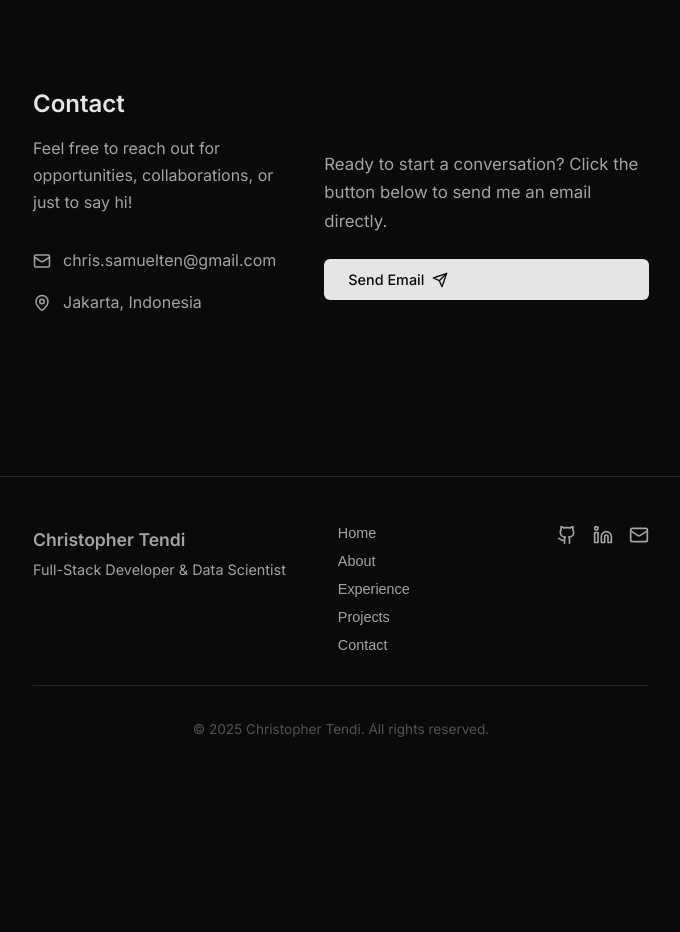
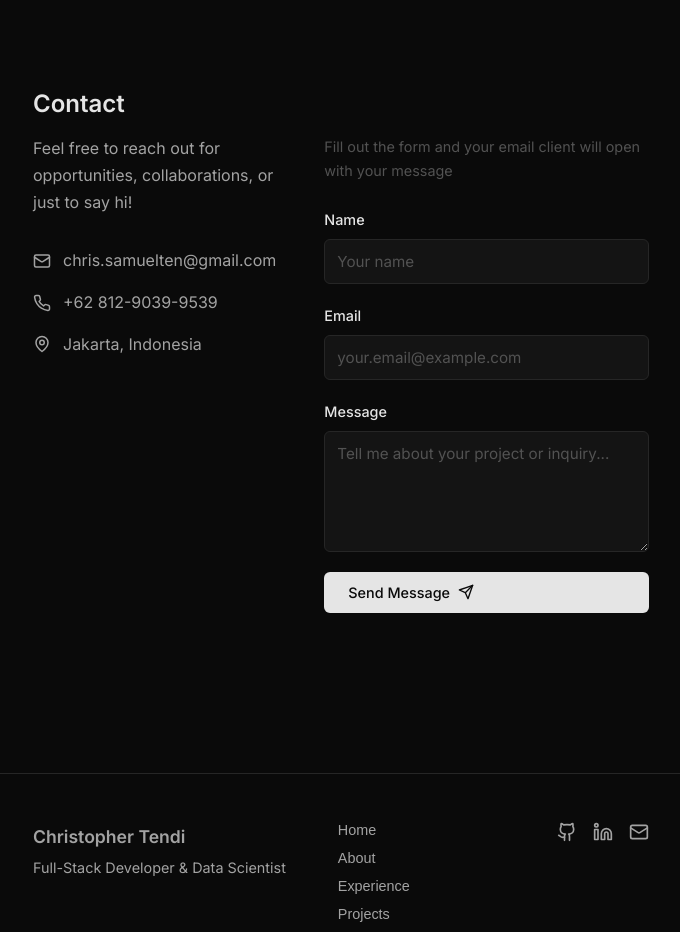
Before and after one commit to christophertendi/portfolio-minimal-1, a React (Vite) app: page / in a window 1280 px wide. Shown: the part 5740-6672 px from the top of the page, without its empty margins (299-979 px from the left). Before the commit the page ends 6513 px from the top, so only its background shows below. Built offline with nearby package versions, Linux system fonts and the light colour scheme.

Commit message:
created contact form mailto

```diff
--- a/src/components/Contact.css
+++ b/src/components/Contact.css
@@ -33,17 +33,88 @@
   color: var(--accent);
 }
 
-.contact-cta {
+.contact-form-container {
   display: flex;
   flex-direction: column;
-  justify-content: center;
-  gap: 1.5rem;
+  gap: 1rem;
 }
 
-.cta-text {
-  font-size: 1.05rem;
-  line-height: 1.7;
+.form-subtitle {
+  font-size: 0.9rem;
+  color: var(--text-tertiary);
+  margin-bottom: 0.5rem;
+}
+
+.success-message {
+  display: flex;
+  align-items: flex-start;
+  gap: 0.75rem;
+  padding: 1rem;
+  background: rgba(0, 217, 255, 0.1);
+  border: 1px solid var(--accent);
+  border-radius: 6px;
   color: var(--text-secondary);
+  font-size: 0.9rem;
+  margin-bottom: 1rem;
+}
+
+.success-icon {
+  display: flex;
+  align-items: center;
+  justify-content: center;
+  width: 20px;
+  height: 20px;
+  background: var(--accent);
+  color: var(--bg);
+  border-radius: 50%;
+  font-weight: bold;
+  flex-shrink: 0;
+}
+
+.contact-form {
+  display: flex;
+  flex-direction: column;
+  gap: 1.25rem;
+}
+
+.form-group {
+  display: flex;
+  flex-direction: column;
+  gap: 0.5rem;
+}
+
+.form-group label {
+  font-size: 0.9rem;
+  font-weight: 500;
+  color: var(--text);
+}
+
+.form-group input,
+.form-group textarea {
+  padding: 0.75rem;
+  background: var(--bg-subtle);
+  border: 1px solid var(--border);
+  border-radius: 6px;
+  color: var(--text);
+  font-family: var(--font-sans);
+  font-size: 0.95rem;
+  transition: border-color 0.2s;
+}
+
+.form-group input::placeholder,
+.form-group textarea::placeholder {
+  color: var(--text-tertiary);
+}
+
+.form-group input:focus,
+.form-group textarea:focus {
+  outline: none;
+  border-color: var(--text-tertiary);
+}
+
+.form-group textarea {
+  resize: vertical;
+  min-height: 120px;
 }
 
 @media (max-width: 768px) {
--- a/src/components/Contact.jsx
+++ b/src/components/Contact.jsx
@@ -1,9 +1,54 @@
-import { Mail, MapPin, Send } from 'lucide-react';
+import { useState } from 'react';
+import { Mail, MapPin, Send, Phone } from 'lucide-react';
 import './Contact.css';
 
 const Contact = () => {
-  const handleEmailClick = () => {
-    window.location.href = 'mailto:chris.samuelten@gmail.com?subject=Contact from Portfolio&body=Hi Christopher,%0D%0A%0D%0A';
+  const [formData, setFormData] = useState({
+    name: '',
+    email: '',
+    message: ''
+  });
+
+  const [showSuccess, setShowSuccess] = useState(false);
+
+  const handleChange = (e) => {
+    const { name, value } = e.target;
+    setFormData({
+      ...formData,
+      [name]: value
+    });
+  };
+
+  const handleSubmit = (e) => {
+    e.preventDefault();
+
+    // Create mailto link with form data
+    const subject = `Portfolio Contact from ${formData.name}`;
+    const body = `
+Name: ${formData.name}
+Email: ${formData.email}
+
+Message:
+${formData.message}
+    `.trim();
+
+    const mailtoLink = `mailto:chris.samuelten@gmail.com?subject=${encodeURIComponent(subject)}&body=${encodeURIComponent(body)}`;
+
+    // Open mailto link
+    window.location.href = mailtoLink;
+
+    // Show success message
+    setShowSuccess(true);
+
+    // Reset form
+    setFormData({
+      name: '',
+      email: '',
+      message: ''
+    });
+
+    // Hide success message after 5 seconds
+    setTimeout(() => setShowSuccess(false), 5000);
   };
 
   return (
@@ -23,20 +68,78 @@ const Contact = () => {
                 <a href="mailto:chris.samuelten@gmail.com">chris.samuelten@gmail.com</a>
               </div>
               <div className="contact-item">
+                <Phone size={18} />
+                <a href="https://wa.me/6281290399539" target="_blank" rel="noopener noreferrer">
+                  +62 812-9039-9539
+                </a>
+              </div>
+              <div className="contact-item">
                 <MapPin size={18} />
                 <span>Jakarta, Indonesia</span>
               </div>
             </div>
           </div>
 
-          <div className="contact-cta">
-            <p className="cta-text">
-              Ready to start a conversation? Click the button below to send me an email directly.
+          <div className="contact-form-container">
+            <p className="form-subtitle">
+              Fill out the form and your email client will open with your message
             </p>
-            <button onClick={handleEmailClick} className="btn btn-primary">
-              Send Email
-              <Send size={16} />
-            </button>
+
+            {showSuccess && (
+              <div className="success-message">
+                <span className="success-icon">✓</span>
+                <div>
+                  <strong>Form submitted!</strong><br />
+                  Your email client should open. If not, please email me directly.
+                </div>
+              </div>
+            )}
+
+            <form onSubmit={handleSubmit} className="contact-form">
+              <div className="form-group">
+                <label htmlFor="name">Name</label>
+                <input
+                  type="text"
+                  id="name"
+                  name="name"
+                  value={formData.name}
+                  onChange={handleChange}
+                  placeholder="Your name"
+                  required
+                />
+              </div>
+
+              <div className="form-group">
+                <label htmlFor="email">Email</label>
+                <input
+                  type="email"
+                  id="email"
+                  name="email"
+                  value={formData.email}
+                  onChange={handleChange}
+                  placeholder="your.email@example.com"
+                  required
+                />
+              </div>
+
+              <div className="form-group">
+                <label htmlFor="message">Message</label>
+                <textarea
+                  id="message"
+                  name="message"
+                  value={formData.message}
+                  onChange={handleChange}
+                  rows="5"
+                  placeholder="Tell me about your project or inquiry..."
+                  required
+                />
+              </div>
+
+              <button type="submit" className="btn btn-primary">
+                Send Message
+                <Send size={16} />
+              </button>
+            </form>
           </div>
         </div>
       </div>
```
